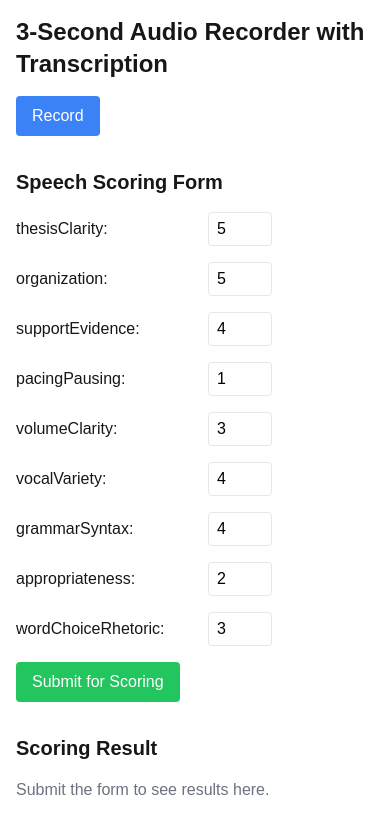
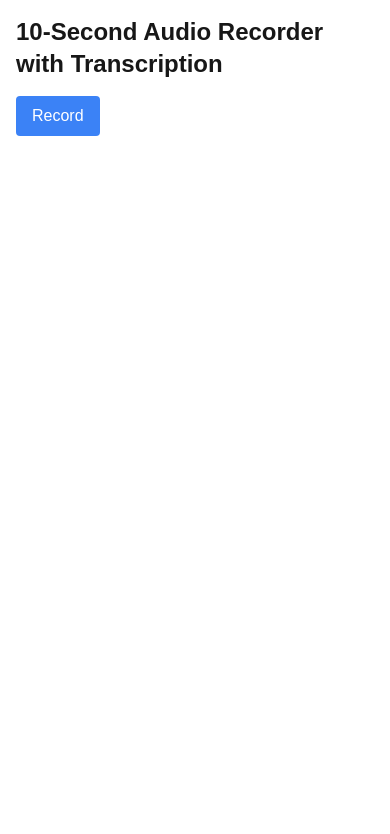
Before and after one commit to gaitonde/laughing-octo-journey, a Next.js app: page / in a window 390 px wide. Shown: the top 834 px of the page. Built offline with nearby package versions, Linux system fonts and the light colour scheme.

Commit message:
added ai to evaluation

```diff
--- a/package.json
+++ b/package.json
@@ -13,6 +13,7 @@
     "@vercel/analytics": "^1.3.1",
     "next": "14.2.8",
     "node-fetch": "^2.7.0",
+    "openai": "^4.58.1",
     "react": "^18",
     "react-dom": "^18"
   },
--- /dev/null
+++ b/src/app/api/ai-score/route.ts
@@ -0,0 +1,136 @@
+import { NextRequest, NextResponse } from 'next/server';
+import OpenAI from 'openai';
+
+const openai = new OpenAI({
+  apiKey: process.env.OPENAI_API_KEY,
+});
+
+interface RubricScores {
+  thesisClarity: number;
+  organization: number;
+  supportEvidence: number;
+  pacingPausing: number;
+  volumeClarity: number;
+  vocalVariety: number;
+  grammarSyntax: number;
+  appropriateness: number;
+  wordChoiceRhetoric: number;
+}
+
+interface ScoringResult {
+  contentAndStructure: {
+    thesisClarity: number;
+    organization: number;
+    supportEvidence: number;
+    total: number;
+  };
+  deliveryAndVocalControl: {
+    pacingPausing: number;
+    volumeClarity: number;
+    vocalVariety: number;
+    total: number;
+  };
+  languageUseAndStyle: {
+    grammarSyntax: number;
+    appropriateness: number;
+    wordChoiceRhetoric: number;
+    total: number;
+  };
+  finalScore: number;
+}
+
+export async function POST(req: NextRequest) {
+  try {
+    const body = await req.json();
+    const { transcription } = body;
+
+    if (!transcription) {
+      return NextResponse.json({ error: 'Transcription is required' }, { status: 400 });
+    }
+
+    const prompt = `
+      Act as an expert public English speaking coach. Evaluate the following transcript and provide a score on a scale of 1-5 for each of these categories:
+
+      1. Thesis Clarity
+      2. Organization
+      3. Support/Evidence
+      4. Pacing/Pausing
+      5. Volume/Clarity
+      6. Vocal Variety
+      7. Grammar/Syntax
+      8. Appropriateness
+      9. Word Choice/Rhetoric
+
+      Provide only the numerical scores for each category, separated by commas, in the order listed above. Do not include any other text in your response.
+
+      Transcript:
+      ${transcription}
+    `;
+
+    const response = await openai.chat.completions.create({
+      model: "gpt-3.5-turbo",
+      messages: [{ role: "user", content: prompt }],
+    });
+
+    const aiScores = response.choices[0].message.content?.split(',').map(Number);
+
+    if (!aiScores || aiScores.length !== 9) {
+      throw new Error('Invalid AI response');
+    }
+
+    const rubricScores: RubricScores = {
+      thesisClarity: aiScores[0],
+      organization: aiScores[1],
+      supportEvidence: aiScores[2],
+      pacingPausing: aiScores[3],
+      volumeClarity: aiScores[4],
+      vocalVariety: aiScores[5],
+      grammarSyntax: aiScores[6],
+      appropriateness: aiScores[7],
+      wordChoiceRhetoric: aiScores[8],
+    };
+
+    // Calculate scores
+    const contentAndStructure = {
+      thesisClarity: rubricScores.thesisClarity * 4,
+      organization: rubricScores.organization * 3,
+      supportEvidence: rubricScores.supportEvidence,
+      total: 0
+    };
+    contentAndStructure.total = contentAndStructure.thesisClarity + contentAndStructure.organization + contentAndStructure.supportEvidence;
+
+    const deliveryAndVocalControl = {
+      pacingPausing: rubricScores.pacingPausing * 4,
+      volumeClarity: rubricScores.volumeClarity * 3,
+      vocalVariety: rubricScores.vocalVariety,
+      total: 0
+    };
+    deliveryAndVocalControl.total = deliveryAndVocalControl.pacingPausing + deliveryAndVocalControl.volumeClarity + deliveryAndVocalControl.vocalVariety;
+
+    const languageUseAndStyle = {
+      grammarSyntax: rubricScores.grammarSyntax * 2,
+      appropriateness: rubricScores.appropriateness,
+      wordChoiceRhetoric: rubricScores.wordChoiceRhetoric,
+      total: 0
+    };
+    languageUseAndStyle.total = languageUseAndStyle.grammarSyntax + languageUseAndStyle.appropriateness + languageUseAndStyle.wordChoiceRhetoric;
+
+    const finalScore = (
+      (contentAndStructure.total / 40) * 0.4 +
+      (deliveryAndVocalControl.total / 40) * 0.4 +
+      (languageUseAndStyle.total / 20) * 0.2
+    ) * 100;
+
+    const result: ScoringResult = {
+      contentAndStructure,
+      deliveryAndVocalControl,
+      languageUseAndStyle,
+      finalScore: parseFloat(finalScore.toFixed(2))
+    };
+
+    return NextResponse.json(result);
+  } catch (error) {
+    console.error('Error processing request:', error);
+    return NextResponse.json({ error: 'Internal server error' }, { status: 500 });
+  }
+}
--- a/src/app/page.tsx
+++ b/src/app/page.tsx
@@ -110,7 +110,7 @@ export default function Home() {
       mediaRecorder.stop();
       stream.getTracks().forEach(track => track.stop());
       setIsRecording(false);
-    }, 3000);
+    }, 10000);
   };
 
   const getTranscription = async (audioBlob: Blob): Promise<string> => {
@@ -140,9 +140,36 @@ export default function Home() {
     });
   };
 
+  const [aiScoringResult, setAiScoringResult] = useState<ScoringResult | null>(null);
+
+  const handleAiScoring = async () => {
+    if (!transcript) {
+      alert('Please record audio and generate a transcript first.');
+      return;
+    }
+
+    try {
+      const response = await fetch('/api/ai-score', {
+        method: 'POST',
+        headers: { 'Content-Type': 'application/json' },
+        body: JSON.stringify({ transcription: transcript }),
+      });
+      if (!response.ok) {
+        throw new Error('AI Scoring failed');
+      }
+      const result = await response.json();
+      setAiScoringResult(result);
+    } catch (error) {
+      console.error('AI Scoring error:', error);
+      setAiScoringResult(null);
+    }
+  };
+
   return (
-    <div className="p-4">
-      <h1 className="text-2xl font-bold mb-4">3-Second Audio Recorder with Transcription</h1>
+    <div className="h-screen p-4 flex flex-col">
+      <h1 className="text-2xl font-bold mb-4">10-Second Audio Recorder with Transcription</h1>
+      <div className="flex flex-grow overflow-hidden">
+        <div className="w-1/2 pr-4 overflow-y-auto">
           <button
             className="bg-blue-500 text-white px-4 py-2 rounded"
             onClick={startRecording}
@@ -160,49 +187,29 @@ export default function Home() {
               >
                 Download Recording
               </a>
+            </>
+          )}
+        </div>
+        <div className="w-1/2 pl-4 overflow-y-auto">
           {transcript && (
             <div className="mt-4">
               <h2 className="text-xl font-semibold">Transcript:</h2>
               <p>{transcript}</p>
+              <button
+                className="mt-2 bg-green-500 text-white px-4 py-2 rounded"
+                onClick={handleAiScoring}
+              >
+                Score with AI
+              </button>
             </div>
           )}
-        </>
-      )}
-
-      <div className="flex flex-col md:flex-row mt-8 gap-8">
-        <div className="w-full md:w-1/2">
-          <h2 className="text-xl font-bold mb-4">Speech Scoring Form</h2>
-          <form onSubmit={handleSubmit} className="space-y-4">
-            {Object.entries(formData).map(([key, value]) => (
-              <div key={key} className="flex items-center">
-                <label htmlFor={key} className="w-48">{key}:</label>
-                <input
-                  type="number"
-                  id={key}
-                  name={key}
-                  value={value}
-                  onChange={handleInputChange}
-                  min="1"
-                  max="5"
-                  required
-                  className="border rounded px-2 py-1 text-black w-16"
-                />
+          {aiScoringResult && (
+            <div className="mt-4">
+              <h2 className="text-xl font-bold mb-2">AI Scoring Result</h2>
+              <pre className="bg-gray-100 p-4 rounded overflow-x-auto text-black">
+                {JSON.stringify(aiScoringResult, null, 2)}
+              </pre>
             </div>
-            ))}
-            <button type="submit" className="bg-green-500 text-white px-4 py-2 rounded">
-              Submit for Scoring
-            </button>
-          </form>
-        </div>
-
-        <div className="w-full md:w-1/2">
-          <h2 className="text-xl font-bold mb-4">Scoring Result</h2>
-          {scoringResult ? (
-            <pre className="bg-gray-100 p-4 rounded overflow-x-auto text-black h-full">
-              {JSON.stringify(scoringResult, null, 2)}
-            </pre>
-          ) : (
-            <p className="text-gray-500">Submit the form to see results here.</p>
           )}
         </div>
       </div>
```
Also changed, not shown: 1 other file (tests, documents, lock files or other folders). Lines whose indentation alone changed are shown as unchanged.
